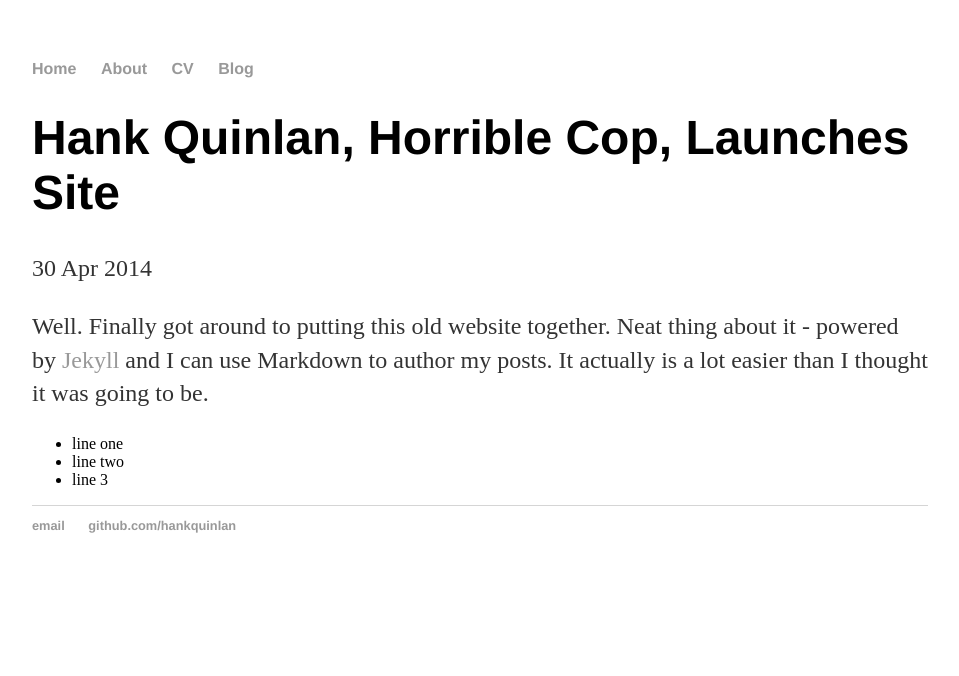
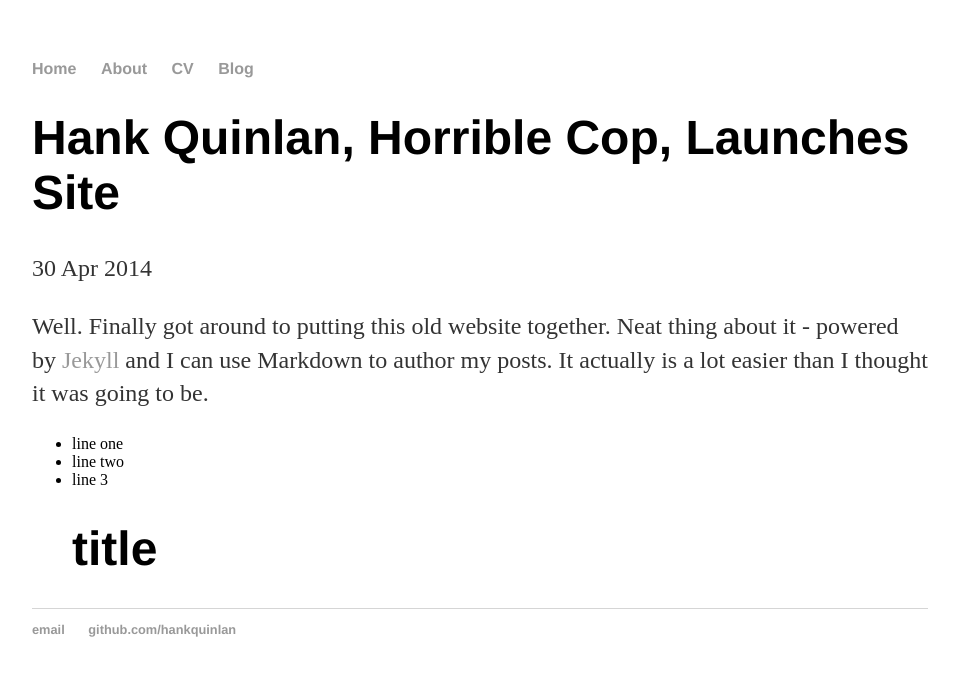
Before and after one commit to thrilheaven/duff, a Jekyll site: the page built from _posts/2014-04-30-hank-quinlan-site-launched.md, in a window 1280 px wide. Shown: the top 676 px of the page, without its empty margins (160-1119 px from the left). Built offline with Jekyll 4.4.1, drawn with Linux system fonts in a browser that asks for light colours.

Commit message:
Update 2014-04-30-hank-quinlan-site-launched.md

```diff
--- a/_posts/2014-04-30-hank-quinlan-site-launched.md
+++ b/_posts/2014-04-30-hank-quinlan-site-launched.md
@@ -8,3 +8,4 @@ Well. Finally got around to putting this old website together. Neat thing about
 * line one
 * line two
 * line 3
+# title
```
